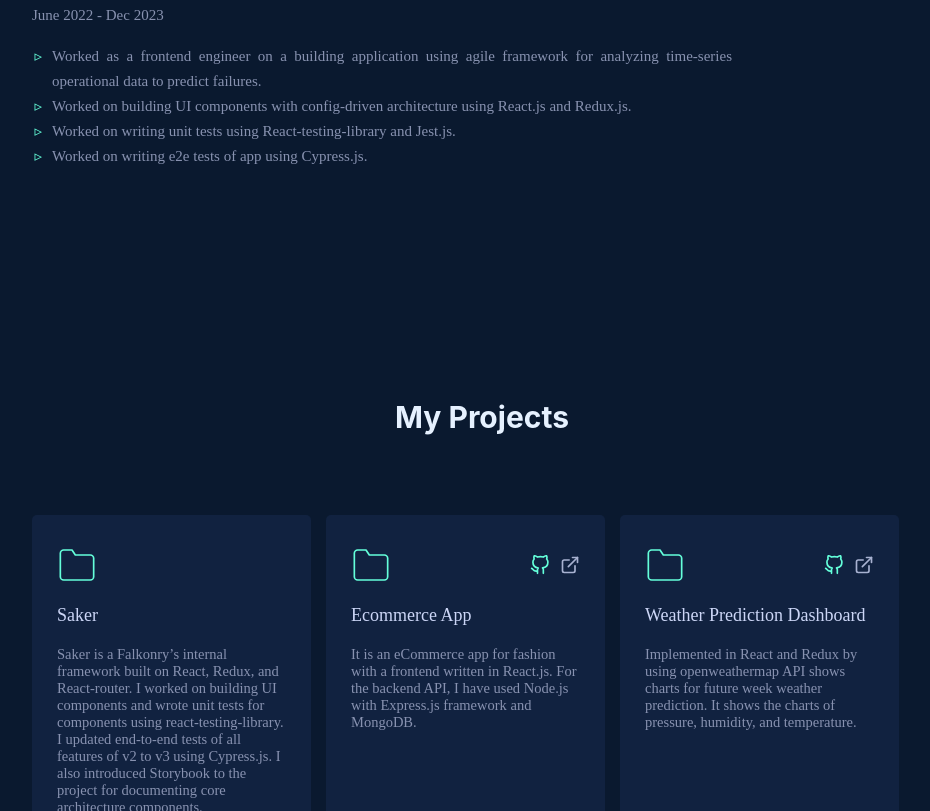
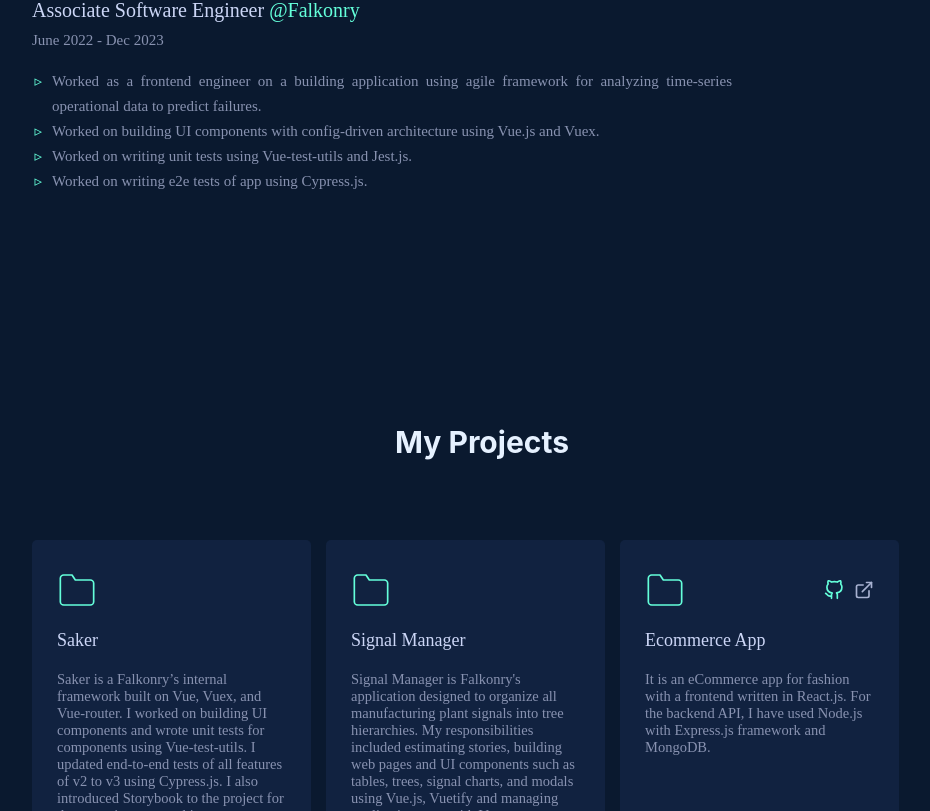
Before and after one commit to aakashkalra47/portfolio-v2, a Vue app: page / in a window 1280 px wide. Shown: the part 1429-2240 px from the top of the page, without its empty margins (158-1088 px from the left). Built offline with nearby package versions, Linux system fonts and the light colour scheme; a small style sheet from the web is missing.

Commit message:
updated project description

```diff
--- a/src/components/AboutMe.vue
+++ b/src/components/AboutMe.vue
@@ -10,7 +10,7 @@
 					<div class="d-flex">
 						<div>
 							<div class="description-container">
-								I'm Aakash, a Frontend Developer with 1.5 years of experience in working with React.js and Redux.js.
+								I'm Aakash, a Frontend Developer with 1.5 years of experience in working with Vue.js and Vuex.
 								I'm a computer science undergraduate like to work with different aspects of software developement.
 								I have knowledge of multiple programming languages, Web technologies and Database management. I also enjoy doing competitive programming.
 							</div>
@@ -37,7 +37,7 @@
 <script setup>
 import { ref } from 'vue';
 import SkillsList from './SkillsList.vue';
-const skils=['JavaScript (ES6+)','React.js','Redux.js','React-testing-library', 'Jest', 'Git']
+const skils=['JavaScript (ES6+)','Vue.js','Vuetify', 'Vuex', 'Vue-test-utils', 'Jest', 'Git']
 import { useIntersectionObservable } from '../hooks/intersectionObservable'
 defineProps({
   index:{
--- a/src/components/ExperienceSection.vue
+++ b/src/components/ExperienceSection.vue
@@ -23,8 +23,8 @@ const title = "Where I’ve Worked"
 const index = 2;
 const list= [
   'Worked as a frontend engineer on a building application using agile framework for analyzing time-series operational data to predict failures.',
-  'Worked on building UI components with config-driven architecture using React.js and Redux.js.',
-  'Worked on writing unit tests using React-testing-library and Jest.js.',
+  'Worked on building UI components with config-driven architecture using Vue.js and Vuex.',
+  'Worked on writing unit tests using Vue-test-utils and Jest.js.',
   'Worked on writing e2e tests of app using Cypress.js.'
 ]
 const experienceSection = ref(null)
--- a/src/components/Projects.vue
+++ b/src/components/Projects.vue
@@ -29,12 +29,17 @@ const projects=[
   {
     name:'Saker',
     description:`
-						Saker is a Falkonry’s internal framework built on React, Redux, and React-router.
-						I worked on building UI components and wrote unit tests for components using react-testing-library.
+						Saker is a Falkonry’s internal framework built on Vue, Vuex, and Vue-router.
+						I worked on building UI components and wrote unit tests for components using Vue-test-utils.
 						I updated end-to-end tests of all features of v2 to v3 using Cypress.js.
 						I also introduced Storybook to the project for documenting core architecture components.
 					`,
-    techstack:["React", "Redux","Jest","Cypress", "React-testing-library"]
+    techstack:["Vue.js", "Vuex","Jest","Cypress", "Vue-test-utils"]
+  },
+  {
+    name:'Signal Manager',
+    description:"Signal Manager is Falkonry's application designed to organize all manufacturing plant signals into tree hierarchies. My responsibilities included estimating stories, building web pages and UI components such as tables, trees, signal charts, and modals using Vue.js, Vuetify and managing application state with Vuex. Additionally, I wrote unit tests for components using Vue- test-utils and end-to-end tests with Cypress.js.",
+    techstack:["Vue.js", "Vuex","Jest","Cypress", "Vue-test-utils"]
   },
   {
     name:'Ecommerce App',
```
